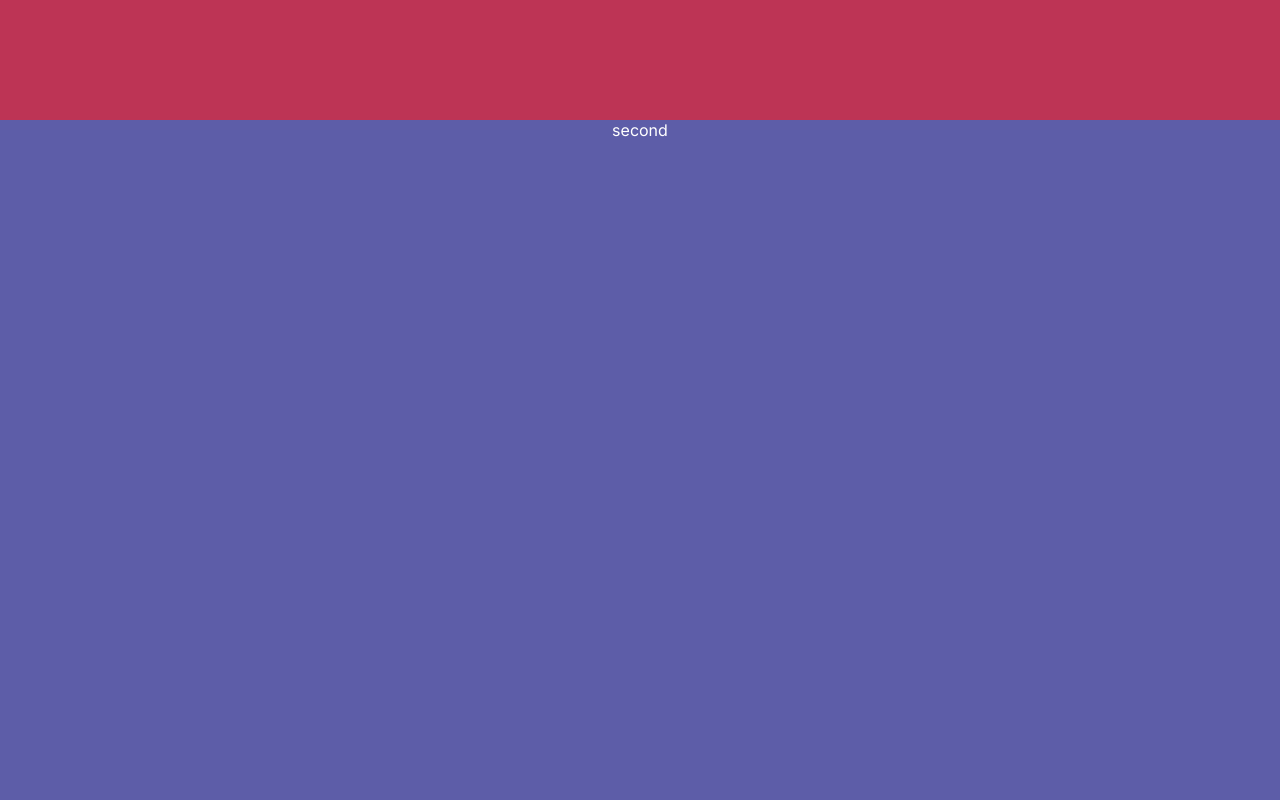
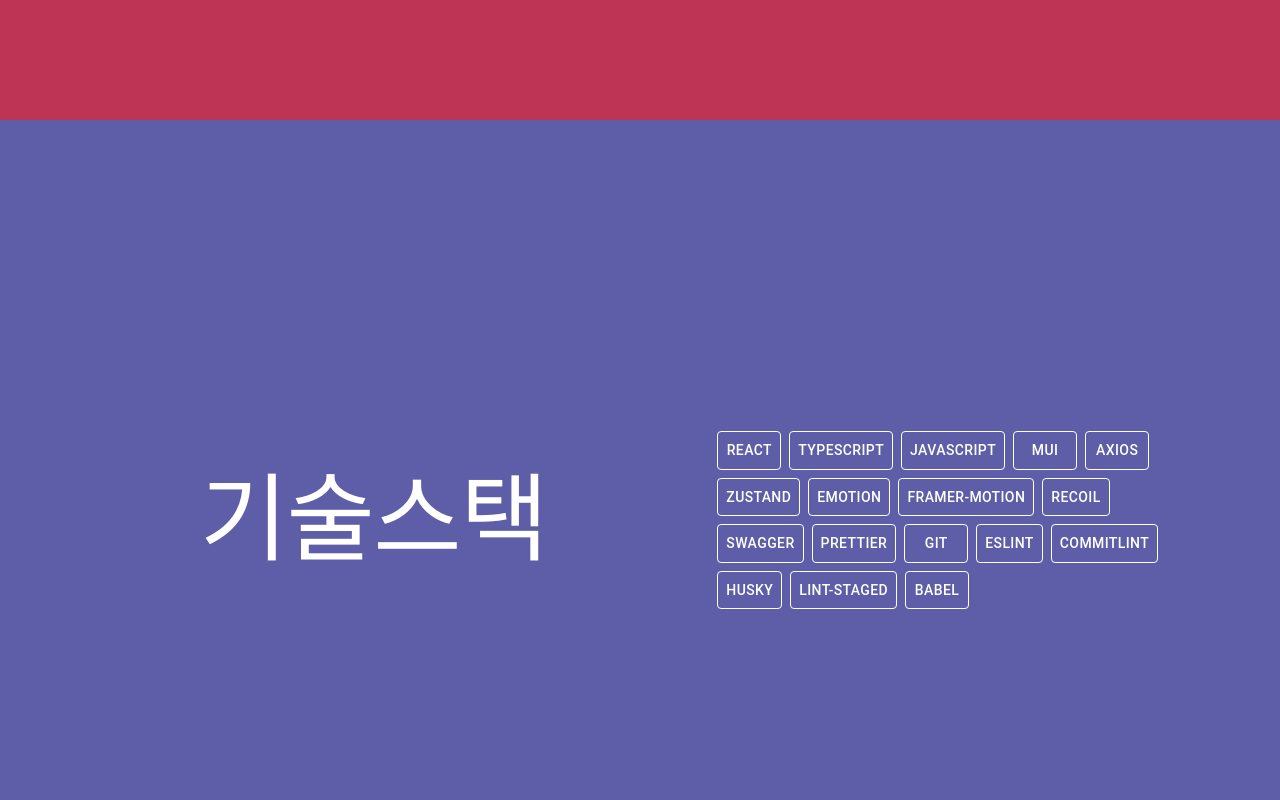
Before and after one commit to cyeju/cyeju.github.io, a Next.js app: page / in a window 1280 px wide. Shown: the part 680-1480 px from the top of the page. Built offline with nearby package versions, Linux system fonts and the light colour scheme.

Commit message:
feat(second): 컴포넌트 개발

```diff
--- a/src/components/organisms/Second.tsx
+++ b/src/components/organisms/Second.tsx
@@ -1,6 +1,40 @@
+'use client';
+
 import type { FC } from 'react';
-import { ColorSection } from '@/components/atoms/ColorSection';
+import { Typography, Grid, Tooltip, Button } from '@mui/material';
+import { skillList } from '@/constants';
+import { ColorSection } from '@/components/atoms';
 
 export const Second: FC = () => {
-    return <ColorSection color="#5D5DA8">second</ColorSection>;
+    return (
+        <ColorSection color="#5D5DA8">
+            <div>
+                <Grid container justifyContent="center" sx={{ alignItems: 'center' }} rowSpacing={6}>
+                    <Grid item xs={12} sm={6}>
+                        <Typography component="h1" variant="h1">
+                            기술스택
+                        </Typography>
+                    </Grid>
+                    <Grid item xs={12} sm={5}>
+                        <Grid container gap="8px" sx={{ px: '24px' }}>
+                            {skillList.map(({ skillName, src, comment }) => {
+                                return (
+                                    <Tooltip key={skillName} title={<h3>{comment}</h3>} placement="top" arrow>
+                                        <Button
+                                            component="a"
+                                            sx={{ color: '#fff', border: '1px solid white' }}
+                                            href={src}
+                                            target="_blank"
+                                        >
+                                            {skillName}
+                                        </Button>
+                                    </Tooltip>
+                                );
+                            })}
+                        </Grid>
+                    </Grid>
+                </Grid>
+            </div>
+        </ColorSection>
+    );
 };
--- /dev/null
+++ b/src/constants/index.ts
@@ -0,0 +1 @@
+export * from './skillList';
--- /dev/null
+++ b/src/constants/skillList.ts
@@ -0,0 +1,47 @@
+export const skillList = [
+    {
+        skillName: 'react',
+        src: 'https://ko.legacy.reactjs.org/',
+        comment: '넓은 커뮤니티를 통해 낮은 진입장벽이었으며, 리액트만의 리코일등 생태계가 마음에 들었어요.',
+    },
+    {
+        skillName: 'TypeScript',
+        src: 'https://www.typescriptlang.org/',
+        comment: '타입을 지정해줌으로써 오류가 적고 프로젝트가 견고해지는 것 같았어요.',
+    },
+    {
+        skillName: 'JavaScript',
+        src: 'https://developer.mozilla.org/en-US/docs/Web/JavaScript',
+        comment: '자바스크립트는 늘 새롭고 재밌어요.',
+    },
+    { skillName: 'MUI', src: 'https://mui.com/', comment: 'MUI는 빠르고 쉽고 예쁘고 재밌어요.' },
+    {
+        skillName: 'Axios',
+        src: 'https://github.com/axios/axios',
+        comment: '대표적인 프론트엔드 HTTP 통신 라이브러리여서 필수로 공부해봤어요.',
+    },
+    { skillName: 'Zustand', src: 'https://github.com/pmndrs/zustand', comment: '리덕스보다 가볍고 간단해서 좋았어요.' },
+    { skillName: 'Emotion', src: 'https://emotion.sh/', comment: 'CSS-in-JS 라이브러리로서 사용해봤어요.' },
+    {
+        skillName: 'Framer-Motion',
+        src: 'https://www.framer.com/motion/',
+        comment: '애니메이션을 쉽게 구현할 수 있어요.',
+    },
+    { skillName: 'Recoil', src: 'https://recoiljs.org/', comment: '전역상태관리를 위해서 사용해봤어요.' },
+    { skillName: 'Swagger', src: 'https://swagger.io/', comment: 'API 문서를 쉽게 볼 수 있었어요.' },
+    { skillName: 'Prettier', src: 'https://prettier.io/', comment: '코드를 예쁘게 만들어줘서 좋았어요.' },
+    { skillName: 'Git', src: 'https://git-scm.com/', comment: '버전관리를 위해서 사용해봤어요.' },
+    {
+        skillName: 'EsLint',
+        src: 'https://eslint.org/',
+        comment: '오류를 사전에 검사하고 안티패턴을 찾아줘서 좋았어요.',
+    },
+    { skillName: 'CommitLint', src: 'https://commitlint.js.org/#/', comment: '커밋메시지를 검사해줘서 좋았어요.' },
+    { skillName: 'Husky', src: 'https://typicode.github.io/husky/#/', comment: 'Git Hooks를 쉽게 사용할 수 있었어요.' },
+    {
+        skillName: 'Lint-Staged',
+        src: 'https://github.com/okonet/lint-staged',
+        comment: '스테이징된 파일만 검사해줘서 좋았어요.',
+    },
+    { skillName: 'Babel', src: 'https://babeljs.io/', comment: '최신 문법을 사용할 수 있었어요.' },
+] as const;
```
Also changed, not shown: 1 other file (tests, documents, lock files or other folders).
